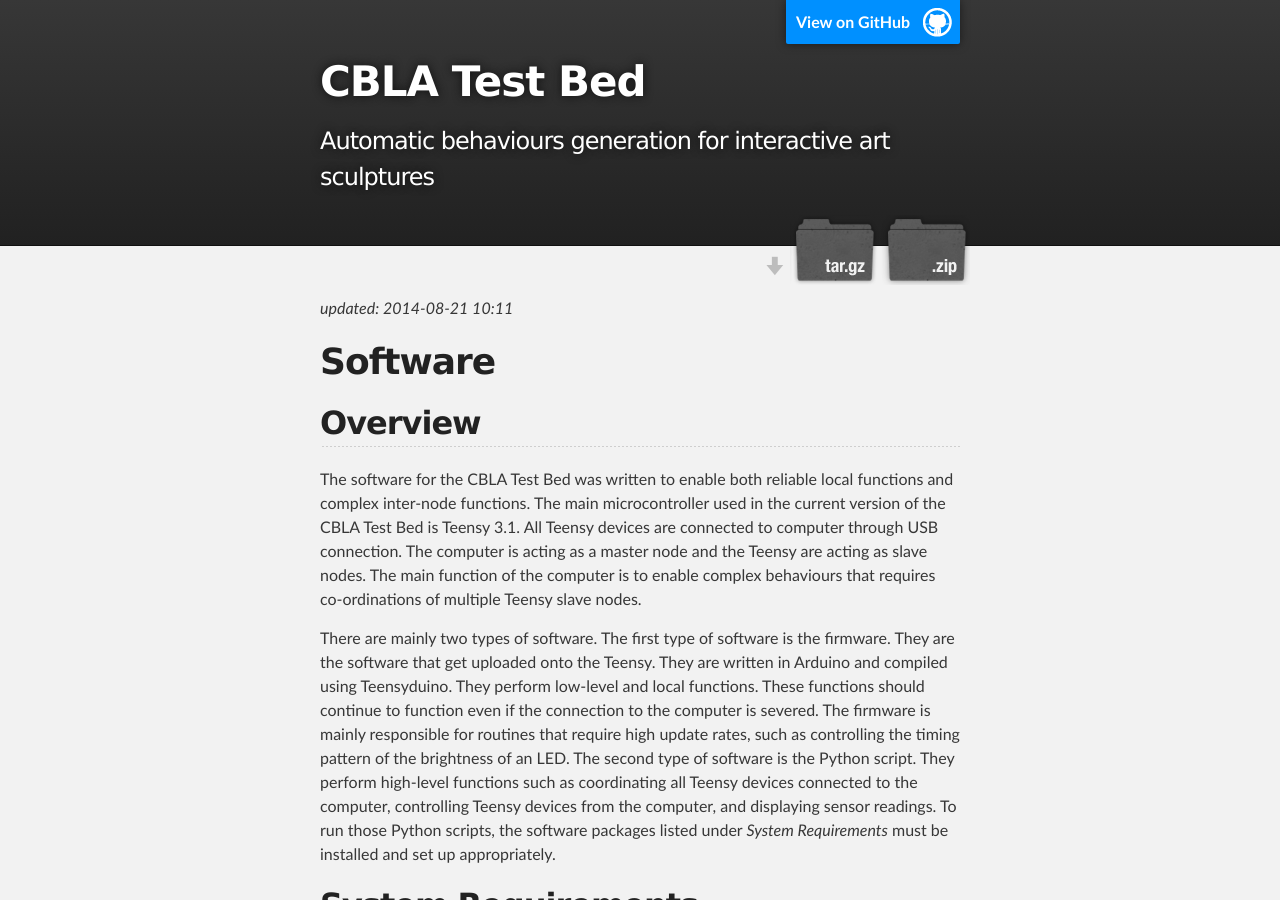
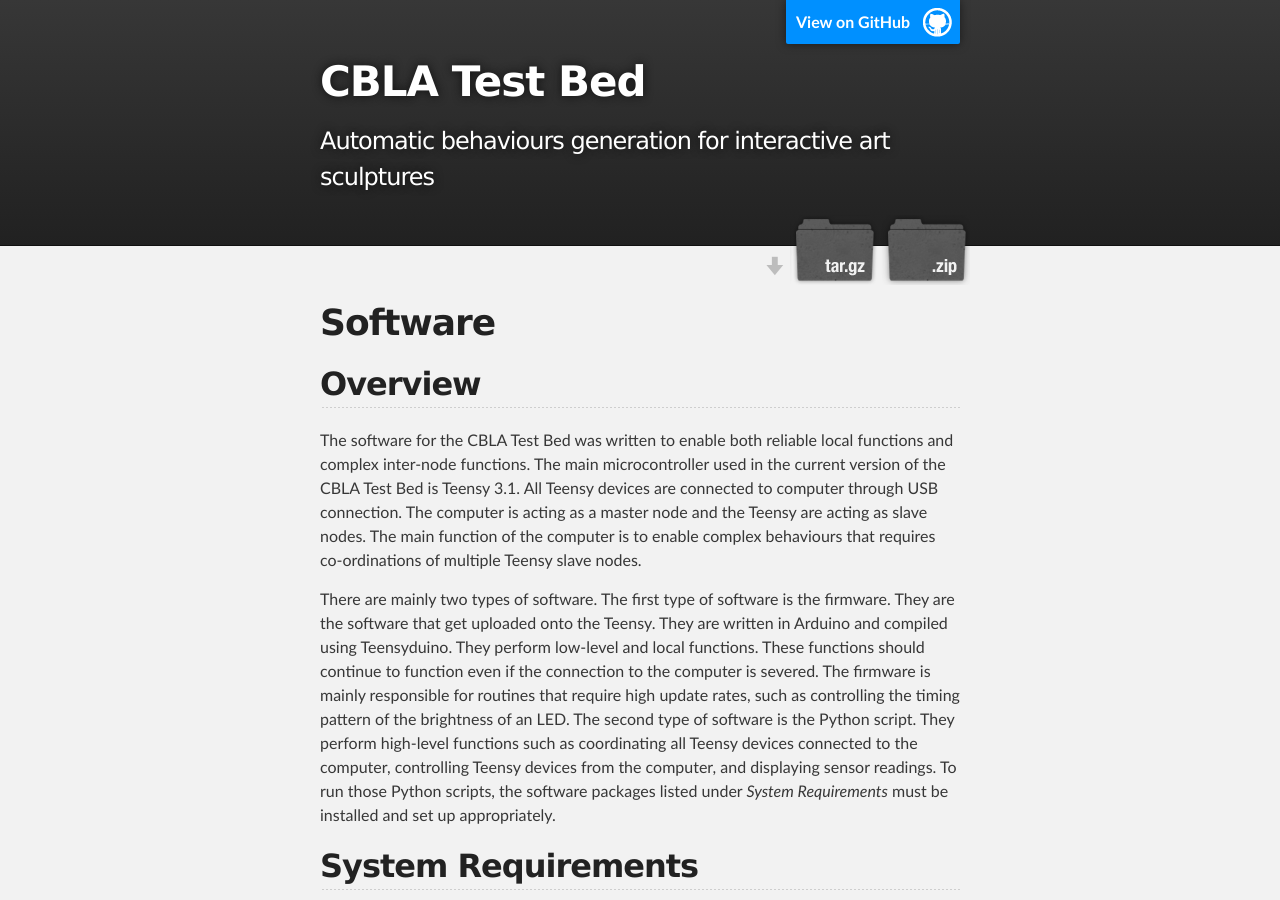
Before and after one commit to MattChanTK/Hylozoic-Series-3, a Jekyll site: the page built from index.md, in a window 1280 px wide and 900 px high. Built offline with Jekyll 4.4.1, drawn with Linux system fonts in a browser that asks for light colours; Markdown is read by kramdown in place of the engine named in the settings.

```diff
--- a/index.md
+++ b/index.md
@@ -2,7 +2,7 @@
 layout: index
 ---
 
-_updated: 2014-08-21 10:11_
+
 
 # Software
 
@@ -94,8 +94,8 @@ Description to be written
 
 ## Project Timeline
 
-*Date*					| *Deliverable*
---------				| --------------
+Date					| Deliverable
+-------------			| -------------
 August 28, 2014			| Complete assembly and testing of hardware prototype
 September 8, 2014		| Order final version of hardware
 September 10, 2014		| Specify the software architecture of the CBLA algorithm
```
